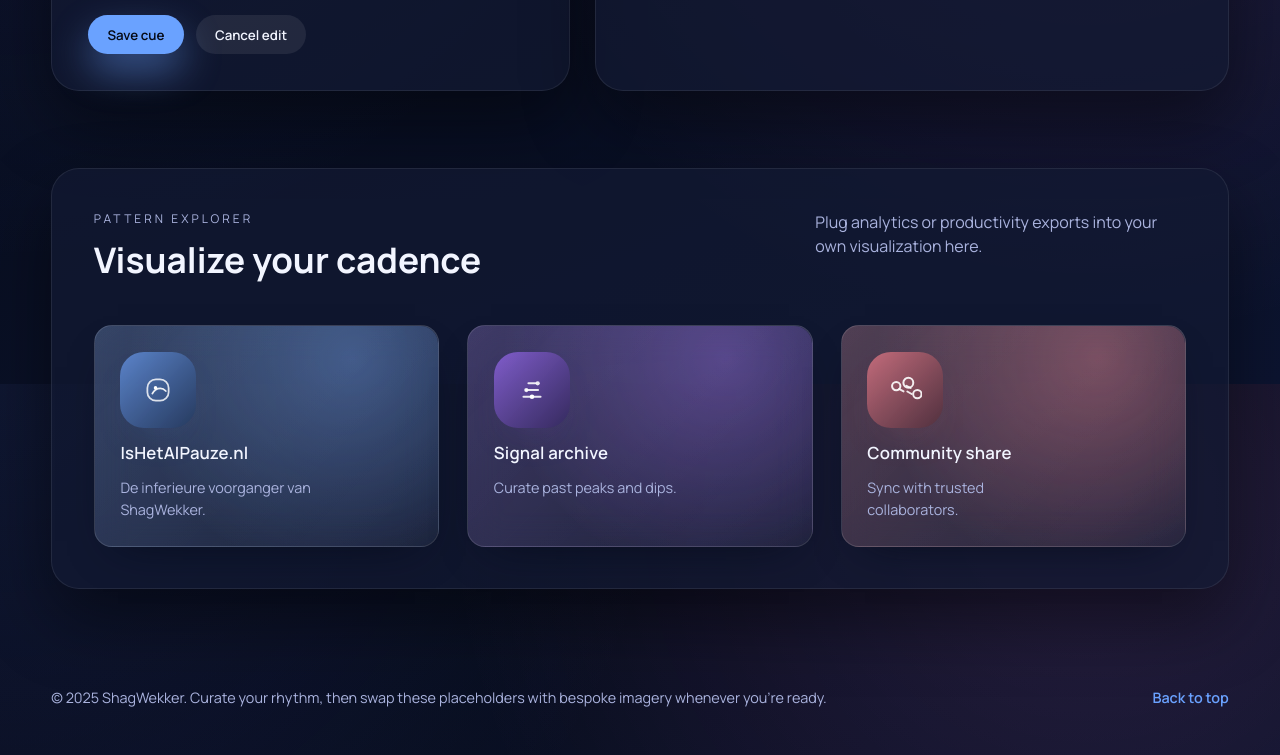
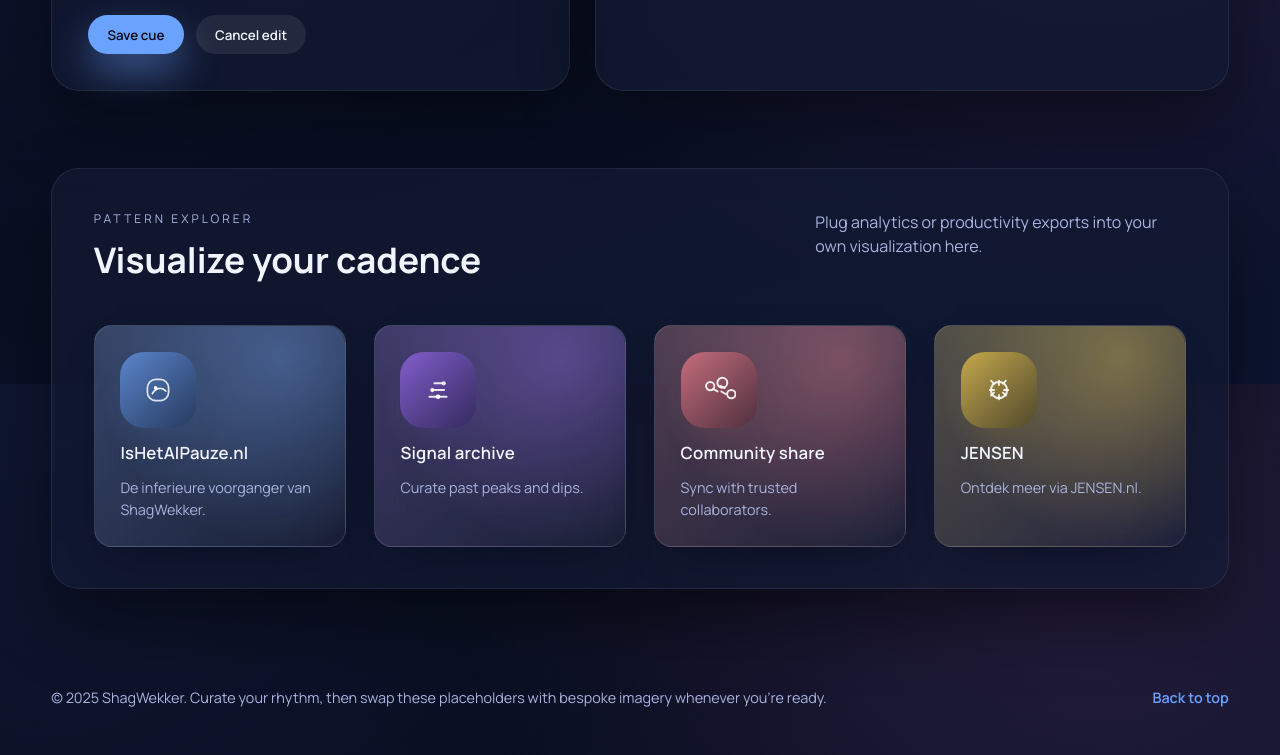
Before and after one commit to SgtIrradiated/ShagWekker, a plain HTML site: page index.html in a window 1280 px wide. Shown: the part 2816-3571 px from the top of the page. Drawn offline with Linux system fonts and the light colour scheme.

Commit message:
Add JENSEN insight link tile

```diff
--- a/index.html
+++ b/index.html
@@ -260,6 +260,39 @@
             <span class="insight-tile__label">Community share</span>
             <span class="insight-tile__hint">Sync with trusted collaborators.</span>
           </a>
+
+          <a
+            class="insight-tile"
+            href="https://jensen.nl/"
+            role="listitem"
+            style="--tile-accent: #ffd447"
+          >
+            <span class="insight-tile__glow" aria-hidden="true"></span>
+            <span class="insight-tile__icon" aria-hidden="true">
+              <svg viewBox="0 0 48 48" xmlns="http://www.w3.org/2000/svg" focusable="false">
+                <circle
+                  cx="24"
+                  cy="24"
+                  r="11.5"
+                  fill="none"
+                  stroke="currentColor"
+                  stroke-width="3"
+                  opacity="0.85"
+                />
+                <path
+                  d="M24 11v6m0 14v6m13-13h-6m-14 0h-6m18.5-9 4.2-4.2m-21 21 4.2-4.2m12.6 0 4.2 4.2m-21-21 4.2 4.2"
+                  fill="none"
+                  stroke="currentColor"
+                  stroke-width="2.6"
+                  stroke-linecap="round"
+                  stroke-linejoin="round"
+                  opacity="0.88"
+                />
+              </svg>
+            </span>
+            <span class="insight-tile__label">JENSEN</span>
+            <span class="insight-tile__hint">Ontdek meer via JENSEN.nl.</span>
+          </a>
         </div>
       </section>
     </main>
```
